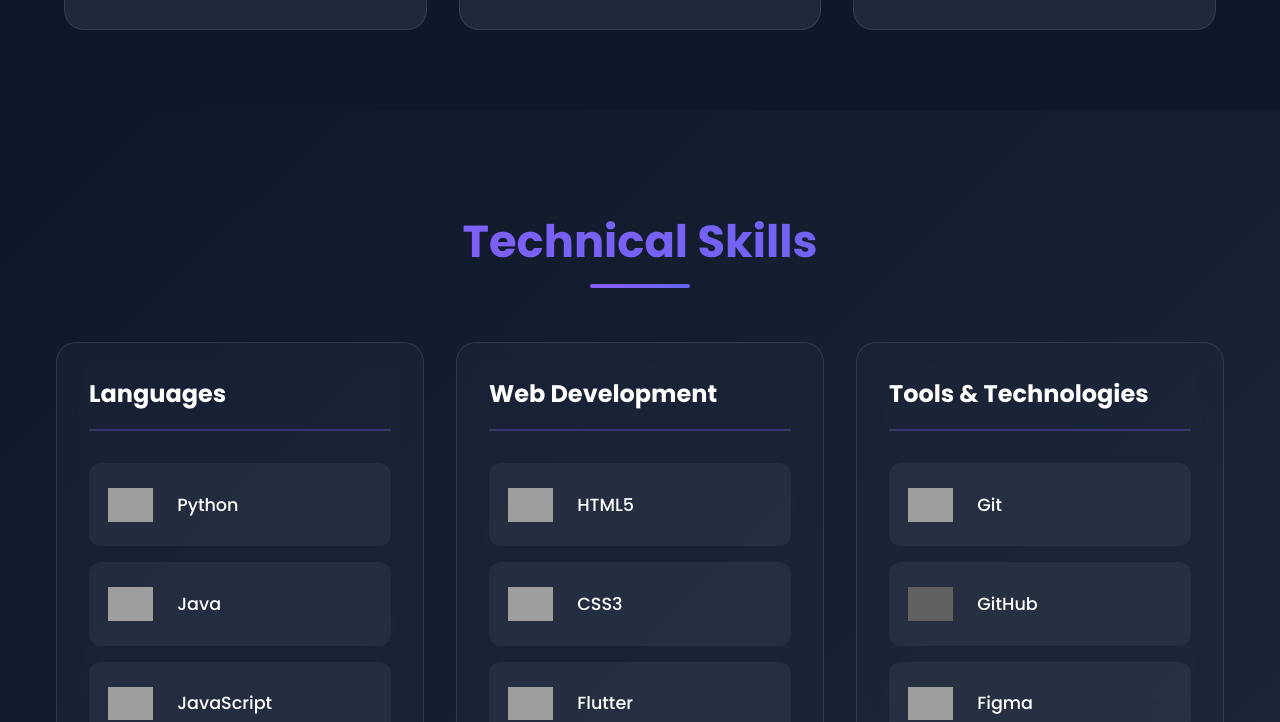
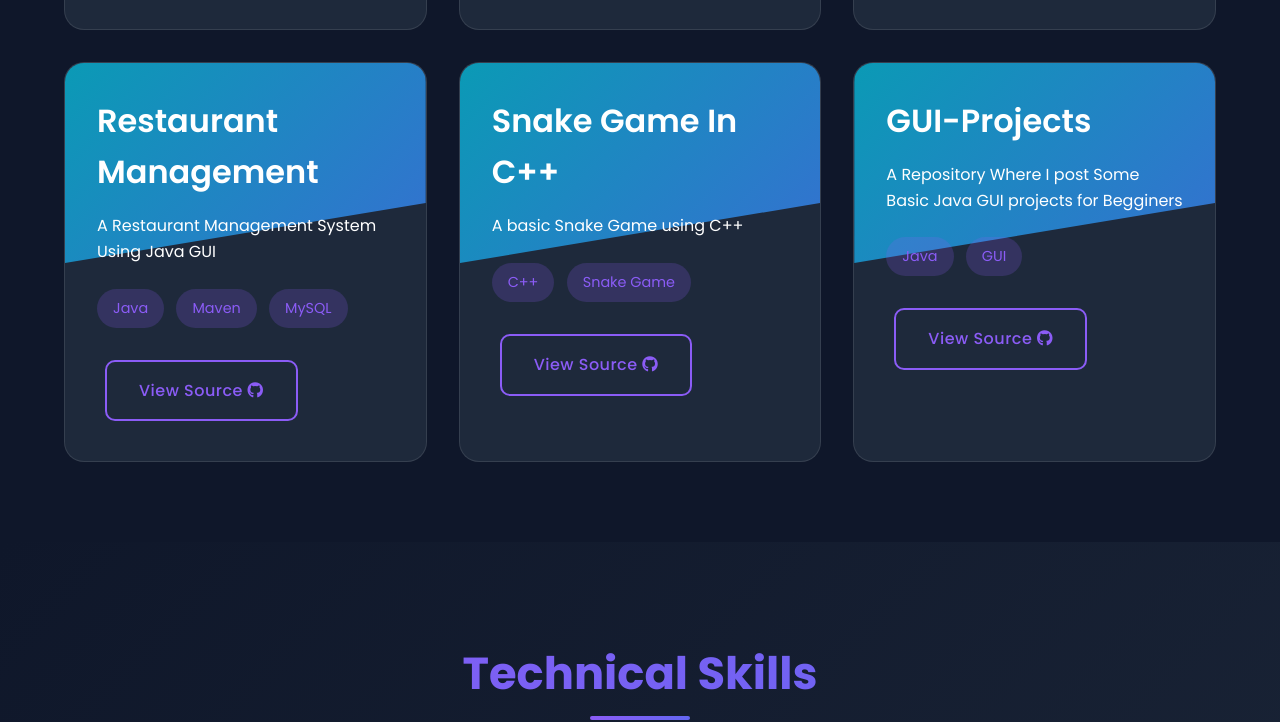
Before and after one commit to sparth292/portfolio, a website: page public/index.html in a window 1280 px wide. Shown: the part 1934-2656 px from the top of the page. Drawn offline with Linux system fonts and the light colour scheme; grey boxes are pictures that could not be loaded.

Commit message:
Update index.html

```diff
--- a/public/index.html
+++ b/public/index.html
@@ -108,6 +108,46 @@
                     </div>
                     <div class="project-links">
                         <a href="https://github.com/sparth292/MuseFlow" class="btn secondary">View Source <i class="fab fa-github"></i></a>
+                    </div>
+                </div>
+            </div>
+            <div class="project-card fade-in">
+                <div class="project-info">
+                    <h3>Restaurant Management</h3>
+                    <p style="color: white;">A Restaurant Management System Using Java GUI</p>
+                    <div class="project-tags">
+                        <span>Java</span>
+                        <span>Maven</span>
+                        <span>MySQL</span>
+                    </div>
+                    <div class="project-links">
+                        <a href="https://github.com/sparth292/Restaurant-Management-In-Java" class="btn secondary">View Source <i class="fab fa-github"></i></a>
+                    </div>
+                </div>
+            </div>
+            <div class="project-card fade-in">
+                <div class="project-info">
+                    <h3>Snake Game In C++</h3>
+                    <p style="color: white;">A basic Snake Game using C++</p>
+                    <div class="project-tags">
+                        <span>C++</span>
+                        <span>Snake Game</span>
+                    </div>
+                    <div class="project-links">
+                        <a href="https://github.com/sparth292/snakeGame" class="btn secondary">View Source <i class="fab fa-github"></i></a>
+                    </div>
+                </div>
+            </div>
+            <div class="project-card fade-in">
+                <div class="project-info">
+                    <h3>GUI-Projects</h3>
+                    <p style="color: white;">A Repository Where I post Some Basic Java GUI projects for Begginers</p>
+                    <div class="project-tags">
+                        <span>Java</span>
+                        <span>GUI</span>
+                    </div>
+                    <div class="project-links">
+                        <a href="https://github.com/sparth292/GUI-Projects" class="btn secondary">View Source <i class="fab fa-github"></i></a>
                     </div>
                 </div>
             </div>
```
